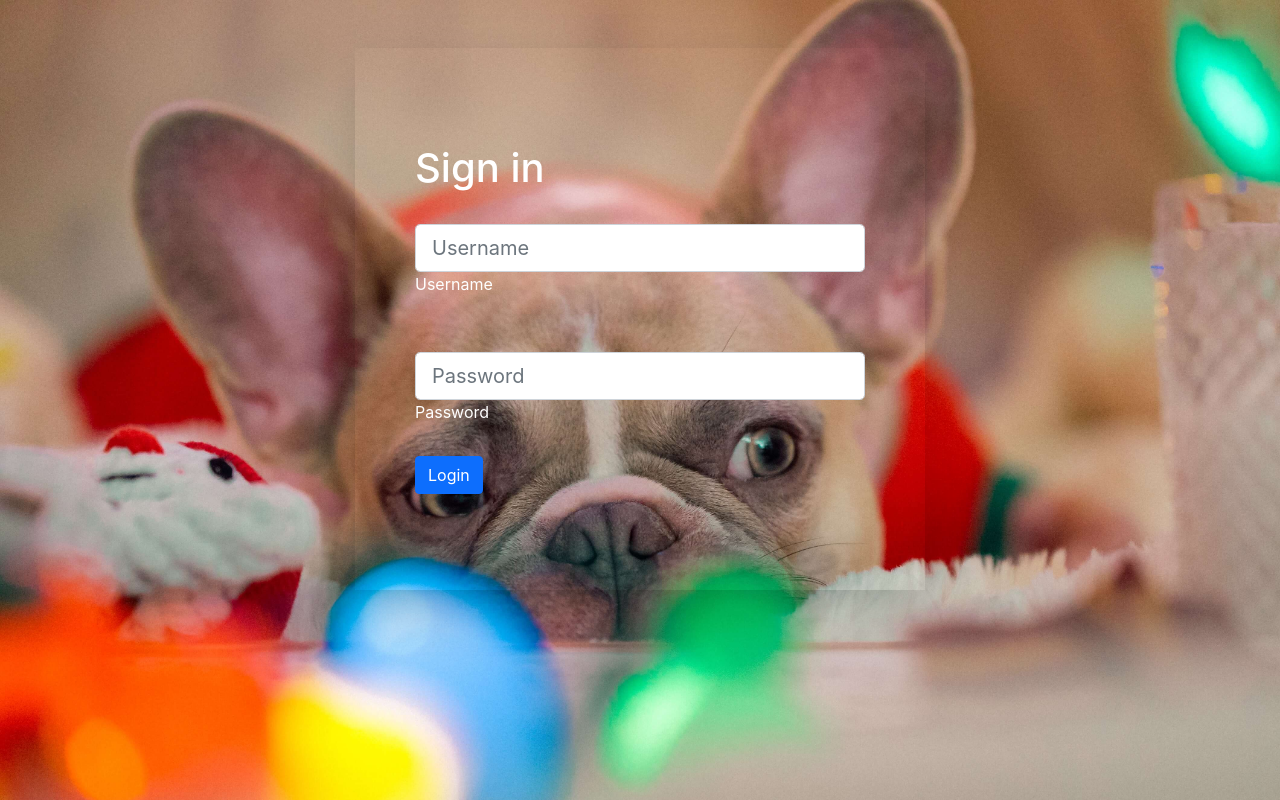
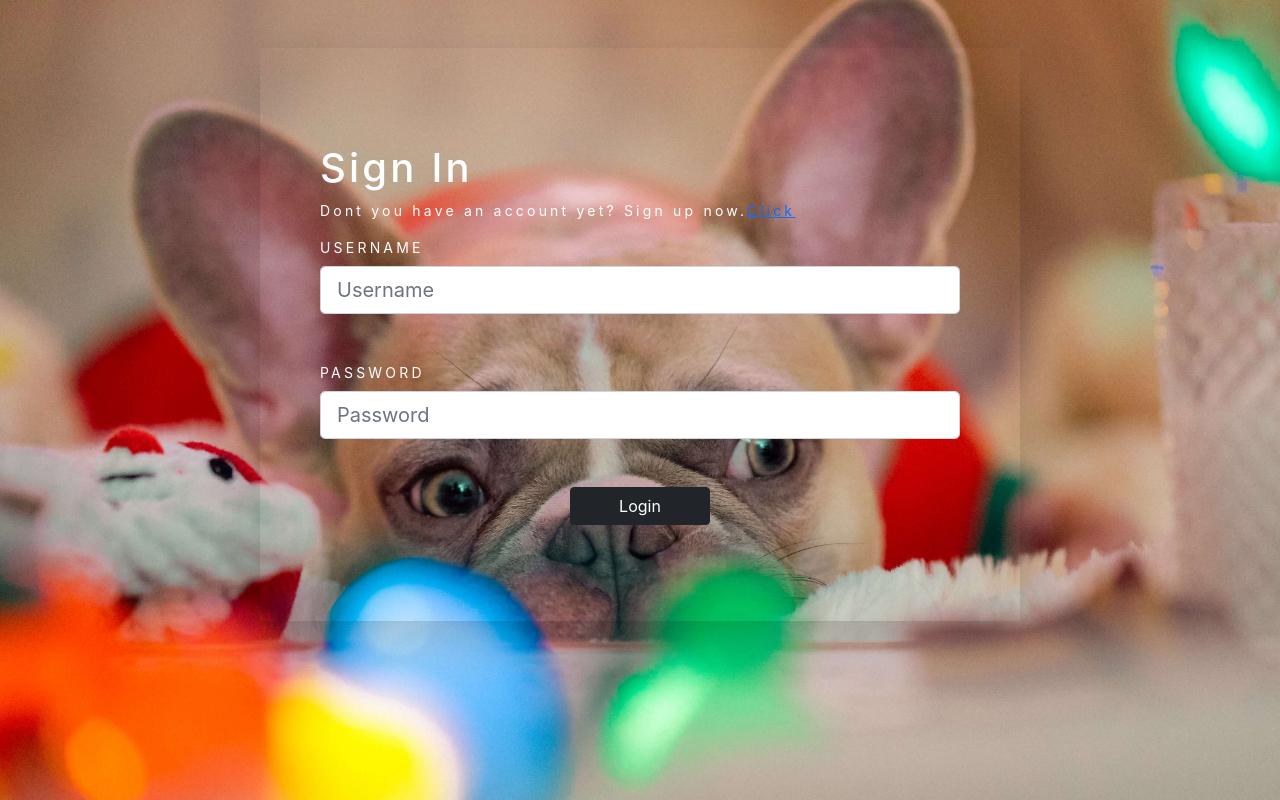
Before and after one commit to hussamasfour/pet-adoption-springboot-react, a React (Create React App) app: page / in a window 1280 px wide. Built offline with nearby package versions, Linux system fonts and the light colour scheme.

Commit message:
added custom input component and added validation for login

```diff
--- /dev/null
+++ b/src/components/inputField/InputField.js
@@ -0,0 +1,28 @@
+import React from "react";
+const InputField = ({
+  input,
+  label,
+  type,
+  meta: { touched, error, submitFailed },
+  ...customProps
+}) => {
+  return (
+    <div className="form-outline form-white mb-5">
+      <label className="form-label text-uppercase" htmlFor={label}>
+        {label}
+      </label>
+      <input
+        {...input}
+        type={type}
+        id={label}
+        placeholder={label}
+        {...customProps}
+      />
+      {touched && error && submitFailed && (
+        <span className="bg-danger">{error}</span>
+      )}
+    </div>
+  );
+};
+
+export default InputField;
--- a/src/components/login/Login.js
+++ b/src/components/login/Login.js
@@ -1,9 +1,11 @@
 import React from "react";
-import { useDispatch } from "react-redux";
-import { useHistory } from "react-router-dom";
+import { useDispatch, useSelector } from "react-redux";
+import { useHistory, Link } from "react-router-dom";
 import { Field, reduxForm } from "redux-form";
 import { fetchUser } from "../../redux/actions";
+import InputField from "../inputField/InputField";
 const Login = ({ handleSubmit }) => {
+  const error = useSelector((state) => state.user.errorMessage);
   const history = useHistory();
   const dispatch = useDispatch();
   const onSubmit = (formValues) => {
@@ -11,40 +13,36 @@ const Login = ({ handleSubmit }) => {
   };
   return (
     <div className="row d-flex justify-content-center align-item-center h-100 text-white">
-      <div className="col-12 col-md-8 col-xl-6 col-lg-6 shadow-lg m-5 py-5 bg-transparent ">
+      <div className="col-12 col-sm-12 col-md-12 col-xl-8 col-lg-6 shadow-lg m-5 py-5 bg-transparent ">
         <div className="p-5">
-          <h1>Sign in</h1>
+          <h1>Sign In</h1>
+          <p>
+            Dont you have an account yet? Sign up now.
+            <Link to="/signup">Click</Link>
+          </p>
+          <span className="bg-danger">{error ? error : null}</span>
           <form onSubmit={handleSubmit(onSubmit)}>
-            <div className="form-outline py-4">
             <Field
               type="text"
-                component="input"
+              component={InputField}
               id="username"
               name="username"
-                placeholder="Username"
+              label="Username"
               className="form-control form-control-lg"
             />
-              <label className="form-label" htmlFor="username">
-                Username
-              </label>
-            </div>
-            <div className="form-outline py-4">
             <Field
-                type="text"
+              type="password"
+              component={InputField}
               id="password"
-                component="input"
               name="password"
-                placeholder="Password"
+              label="Password"
               className="form-control form-control-lg"
             />
-              <label className="form-label" htmlFor="password">
-                Password
-              </label>
-            </div>
-
-            <button type="submit" className="btn btn-primary ">
+            <div className="d-flex justify-content-center">
+              <button type="submit" className="btn btn-dark px-5">
                 Login
               </button>
+            </div>
           </form>
         </div>
       </div>
@@ -52,6 +50,18 @@ const Login = ({ handleSubmit }) => {
   );
 };
 
+const validate = (formValues) => {
+  const errors = {};
+  if (!formValues.username) {
+    errors.username = "Required";
+  }
+  if (!formValues.password) {
+    errors.password = "Required";
+  }
+
+  return errors;
+};
 export default reduxForm({
   form: "loginForm",
+  validate,
 })(Login);
--- a/src/index.css
+++ b/src/index.css
@@ -8,6 +8,8 @@ body {
   background-image: url("./assets//dog-bg.jpg");
   background-size: cover;
   background-repeat: no-repeat;
+  font-size: 14px;
+  letter-spacing: 0.2rem;
 }
 
 code {
```
Also changed, not shown: 1 other file (tests, documents, lock files or other folders). Lines whose indentation alone changed are shown as unchanged.
